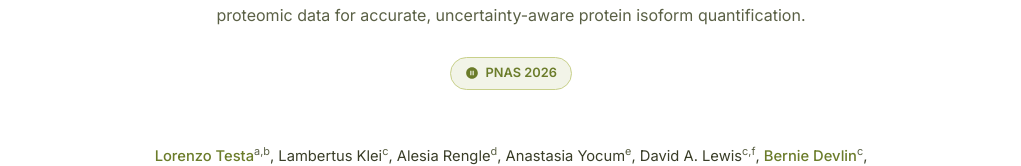
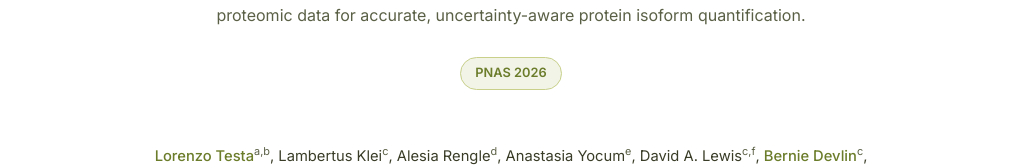
Before and after one commit to testalorenzo/PAQu_web, a plain HTML site: page index.html in a window 1280 px wide. Shown: the part 410-576 px from the top of the page, without its empty margins (129-1150 px from the left). Drawn offline with Linux system fonts and the light colour scheme.

Commit message:
Remove icon from venue badge
Co-Authored-By: Claude Opus 5 <noreply@anthropic.com>

```diff
--- a/index.html
+++ b/index.html
@@ -41,8 +41,6 @@
 
   <div>
     <span class="venue-badge">
-      <!-- PNAS icon -->
-      <svg width="14" height="14" viewBox="0 0 24 24" fill="currentColor" aria-hidden="true"><path d="M12 2C6.48 2 2 6.48 2 12s4.48 10 10 10 10-4.48 10-10S17.52 2 12 2zm-1 14H9V8h2v8zm4 0h-2V8h2v8z"/></svg>
       PNAS 2026
     </span>
   </div>
```
